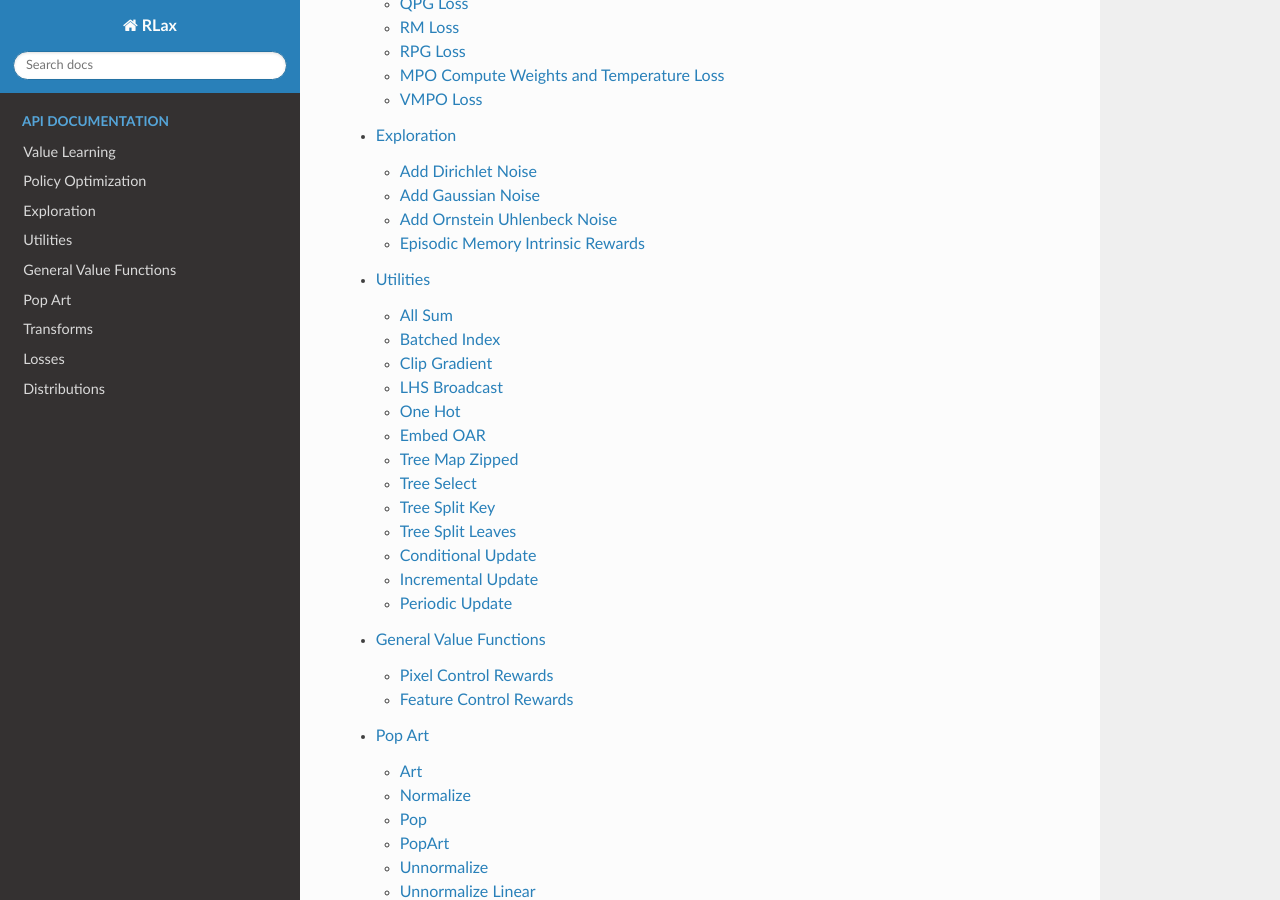
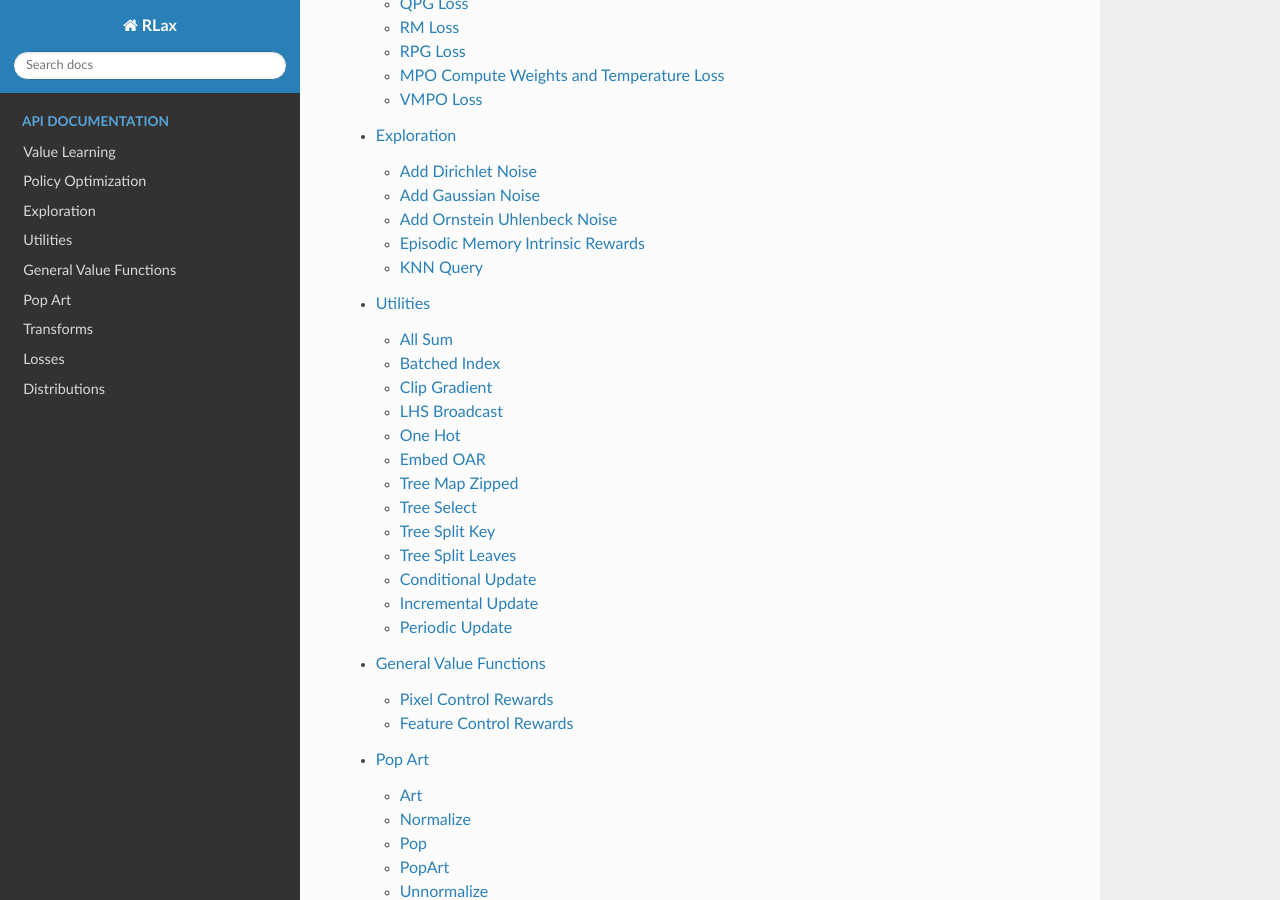
Before and after one commit to google-deepmind/rlax, a Sphinx documentation site: the page built from docs/index.rst, in a window 1280 px wide and 900 px high, scrolled down 3642 px. Built offline with Sphinx 7.4.7 and the Read the Docs theme 2.0.0, drawn with Linux system fonts in a browser that asks for light colours; formulas are drawn with MathJax 3.

Commit message:
Add KNN Query to RLax public API.
PiperOrigin-RevId: 413675037

```diff
--- a/docs/api.rst
+++ b/docs/api.rst
@@ -312,6 +312,7 @@
     add_gaussian_noise
     add_ornstein_uhlenbeck_noise
     episodic_memory_intrinsic_rewards
+    knn_query
 
 
 Add Dirichlet Noise
@@ -333,6 +334,11 @@
 ~~~~~~~~~~~~~~~~~~~~~~~~~~~~~~~~~
 
 .. autofunction:: episodic_memory_intrinsic_rewards
+
+KNN Query
+~~~~~~~~~
+
+.. autofunction:: knn_query
 
 
 Utilities
--- a/rlax/__init__.py
+++ b/rlax/__init__.py
@@ -34,6 +34,7 @@
 from rlax._src.distributions import softmax
 from rlax._src.distributions import squashed_gaussian
 from rlax._src.embedding import embed_oar
+from rlax._src.episodic_memory import knn_query
 from rlax._src.exploration import add_dirichlet_noise
 from rlax._src.exploration import add_gaussian_noise
 from rlax._src.exploration import add_ornstein_uhlenbeck_noise
@@ -162,6 +163,7 @@
     "identity",
     "IDENTITY_PAIR",
     "incremental_update",
+    "knn_query",
     "l2_loss",
     "LagrangePenalty",
     "lambda_returns",
```
